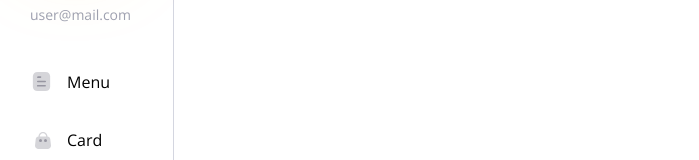
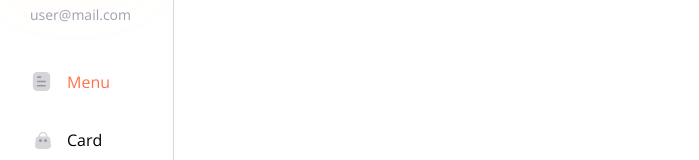
Before and after one commit to dktwho/menau-app, a React (Vite) app: page / in a window 1280 px wide. Shown: the part 167-327 px from the top of the page, without its empty margins (0-699 px from the left). Built offline with nearby package versions, Linux system fonts and the light colour scheme.

Commit message:
feat:add useLocation, styled active link menu.

```diff
--- a/src/layout/Menu/Layout.module.css
+++ b/src/layout/Menu/Layout.module.css
@@ -36,6 +36,12 @@
     text-decoration: none;
     color: var(--text-color)
 }
+.link:hover {
+    color: var(--primary-color)
+}
+.active {
+    color: var(--primary-color)
+}
 
 .user {
     margin-bottom: 46px;
--- a/src/layout/Menu/Layout.tsx
+++ b/src/layout/Menu/Layout.tsx
@@ -1,8 +1,16 @@
-import {Link, Outlet} from "react-router-dom";
+import {Link, Outlet, useLocation} from "react-router-dom";
 import styles from './Layout.module.css'
 import {Button} from "../../components/Button/Button.tsx";
+import {useEffect} from "react";
+import cn from 'classnames'
 
 export const Layout = () => {
+    const location = useLocation()
+
+    useEffect(() => {
+        console.log(location)
+    }, [location])
+
     return (
         <div className={styles['layout']}>
             <div className={styles['sidebar']}>
@@ -12,7 +20,9 @@ export const Layout = () => {
                     <div className={styles['email']}>user@mail.com</div>
                 </div>
                 <div className={styles['menu']}>
-                    <Link to="/" className={styles['link']}>
+                    <Link to="/" className={cn(styles['link'], {
+                        [styles.active]: location.pathname === '/'
+                    })}>
                         <img src="/menu-icon.svg" alt="menu"/>Menu</Link>
                     <Link to="/card" className={styles['link']}>
                         <img src="/cart-icon.svg" alt="cart"/>Card</Link>
```
